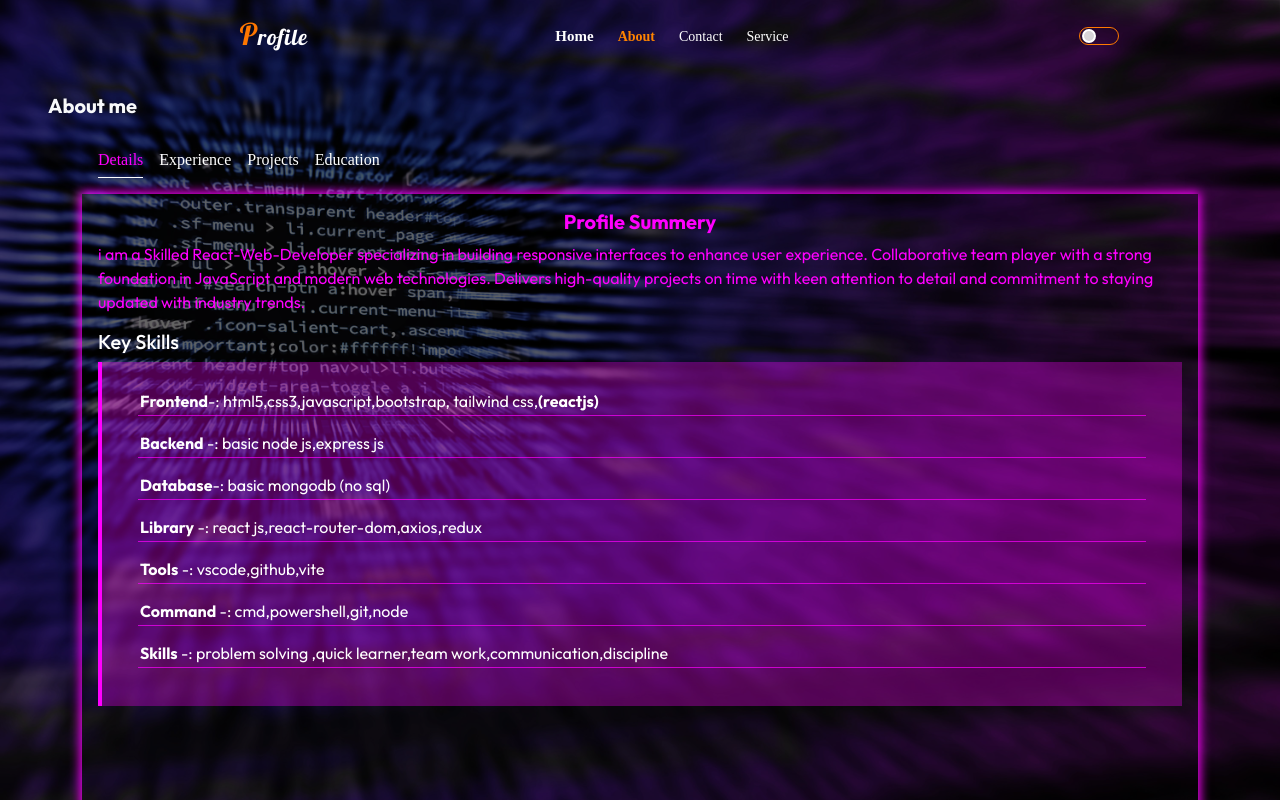
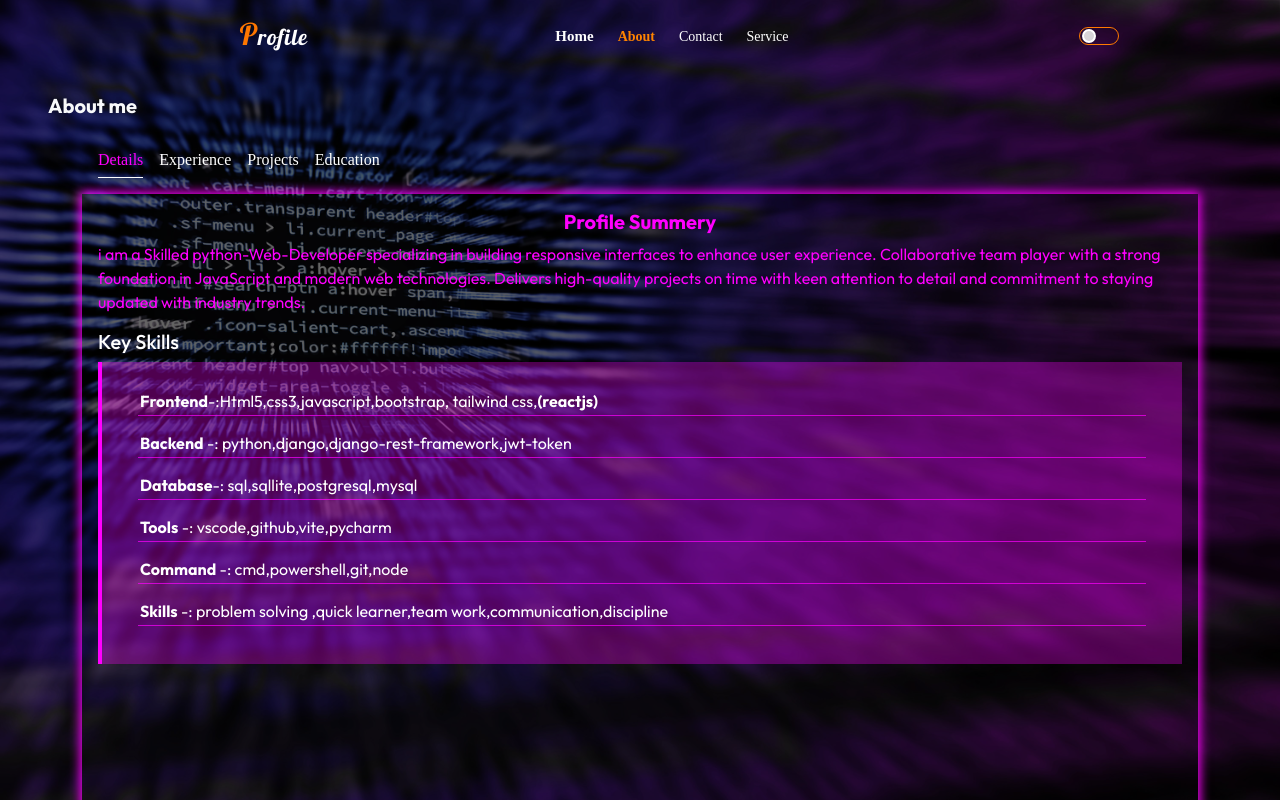
Before and after one commit to Bisworanjan34/MY-PORTFOLIO-WEB-PAGE, a React (Vite) app: page /about/details in a window 1280 px wide. Shown: the top 800 px of the page. Built offline with nearby package versions, Linux system fonts and the light colour scheme; a web font is replaced by a local one.

Commit message:
some change do

```diff
--- a/src/pages/about/details/Details.jsx
+++ b/src/pages/about/details/Details.jsx
@@ -4,7 +4,7 @@ const Details = () => {
   return (
     <div className='details-div'>
       <h5 className='text-center tpurple d-title'>Profile Summery</h5>
-      <p className='tpurple'>i am a Skilled React-Web-Developer specializing in building
+      <p className='tpurple'>i am a Skilled python-Web-Developer specializing in building
         responsive interfaces to enhance user experience. Collaborative
         team player with a strong foundation in JavaScript and modern
         web technologies. Delivers high-quality projects on time with keen
@@ -14,12 +14,11 @@ const Details = () => {
       <h5 className='twht'>Key Skills</h5>
 
       <ul className='skill-list'>
-        <li><b>Frontend</b>-: html5,css3,javascript,bootstrap,
-        tailwind css,<b>(reactjs)</b></li>
-        <li><b>Backend</b> -: basic node js,express js </li>
-        <li><b>Database</b>-: basic mongodb (no sql)</li>
-        <li><b>Library</b> -: react js,react-router-dom,axios,redux</li>
-        <li><b>Tools</b>   -: vscode,github,vite </li>
+        <li><b>Frontend</b>-:Html5,css3,javascript,bootstrap,
+          tailwind css,<b>(reactjs)</b></li>
+        <li><b>Backend</b> -: python,django,django-rest-framework,jwt-token </li>
+        <li><b>Database</b>-: sql,sqllite,postgresql,mysql</li>
+        <li><b>Tools</b>   -: vscode,github,vite,pycharm </li>
         <li><b>Command</b> -: cmd,powershell,git,node</li>
         <li><b>Skills</b>  -: problem solving ,quick learner,team work,communication,discipline</li>
 
--- a/src/pages/about/education/Education.jsx
+++ b/src/pages/about/education/Education.jsx
@@ -12,11 +12,11 @@ const Education = () => {
           <div className="row">
             <div className="col-auto">
               <dl>
-        <dt>MERN-STACK</dt>
+                <dt>PYTHON-FULL-STACK</dt>
                 <dd><h5>Webdeveloper</h5></dd>
                 <dd>Hyderabd</dd>
-        <dd>Quality-thought</dd>
-        <dd>year of pass out : 2024</dd>
+                <dd>Ashok-IT</dd>
+                <dd>year of pass out : 2026</dd>
               </dl>
             </div>
             <div className="col-auto ">
--- a/src/pages/about/experince/Experience.jsx
+++ b/src/pages/about/experince/Experience.jsx
@@ -10,10 +10,10 @@ const Experience = () => {
 
         <li>i have more than 2 years of experience in html,css,bootstrap,tailwind css</li>
         <li>i have almost 1 year of experience in react js</li>
-        <li>i have experience in mongodb </li>
-        <li>i have experience in node js </li>
+        <li>i have experience in python </li>
+        <li>i have experience in django </li>
       </ul>
-      <p>Now i am a Fresher web developer in react js but i have worked with lot of projects like ecommerce web page designing and cart functionality & animations i have familarity with css bootstrap tailwind css Javascript i have worked on whatsapp clon design youtube design i know the concept if you will give me chance then i will prove my self am always tryed to do better lear new things  </p>
+      <p>Now i am a Fresher web developer in react js but i have worked with lot of projects like ecommerce web page designing and cart functionality & animations i have familarity with python django DRF css bootstrap tailwind css Javascript i have worked on whatsapp clon design youtube design i know the concept if you will give me chance then i will prove my self am always tryed to do better lear new things  </p>
 
     </div>
   )
--- a/src/pages/about/projects/Projects.jsx
+++ b/src/pages/about/projects/Projects.jsx
@@ -5,17 +5,17 @@ import { faCss3, faJava, faReact, faRProject } from '@fortawesome/free-brands-sv
 import Projectitem from './projectitem/Projectitem'
 import projectData from './projectitem/projectData'
 const Projects = () => {
-  let [pdata,setPdata]=useState(projectData)
+  let [pdata, setPdata] = useState(projectData)
   return (
     <div className='projects-div'>
       <h5 className='text-light text-center'>My-projects</h5>
       <div className="container d-flex justify-content-evenly flex-wrap">
         {
-            pdata.map((p,i)=>{
-              return(
+          pdata.map((p, i) => {
+            return (
               <div className="" key={i}>
 
-                  <Projectitem p={p}/>
+                <Projectitem p={p} />
               </div>
 
             )
@@ -26,15 +26,15 @@ const Projects = () => {
       <div className="container-fluid">
         <div className="row text-center">
           <div className="col-auto col-lg-4 ">
-            <h5 className='h3'><FontAwesomeIcon icon={faReact}/>React.js</h5>
+            <h5 className='h3'><FontAwesomeIcon icon={faReact} />React.js</h5>
             <b className="twht" >10+</b>
           </div>
           <div className="col-auto col-lg-4">
-          <h5 className='h3'><FontAwesomeIcon icon={faJava}/>javascript</h5>
+            <h5 className='h3'><FontAwesomeIcon icon={faJava} />javascript</h5>
             <b className="twht" >20+</b>
           </div>
           <div className="col-auto col-lg-4">
-          <h5 className='h3'><FontAwesomeIcon icon={faCss3}/>css</h5>
+            <h5 className='h3'><FontAwesomeIcon icon={faCss3} />css</h5>
             <b className="twht" >25+</b>
           </div>
         </div>
@@ -42,6 +42,8 @@ const Projects = () => {
           <div className="col all-projects">
             <ul>
               <li>Am working with lot of projects like this </li>
+              <li>student-management webpage</li>
+              <li>age-calculator webpage</li>
               <li>Flipkart Ecommerce webpage</li>
               <li>Fashion webpage</li>
               <li>Food delivery webpage</li>
```
Lines whose indentation alone changed are shown as unchanged.
